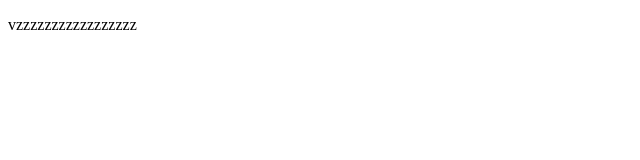
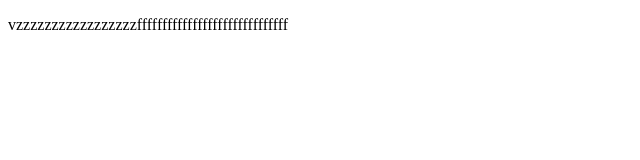
Before and after one commit to fuad-tayl/agayev, a plain HTML site: page index.html in a window 1280 px wide. Shown: the whole page, without its empty margins (0-640 px from the left). Drawn offline with Linux system fonts and the light colour scheme.

Commit message:
commmmmmit olundu

```diff
--- a/index.html
+++ b/index.html
@@ -6,6 +6,6 @@
   <title>Document</title>
 </head>
 <body>
-  <p>vzzzzzzzzzzzzzzzzz</p>
+  <p>vzzzzzzzzzzzzzzzzzffffffffffffffffffffffffffffff</p>
 </body>
 </html>
```
